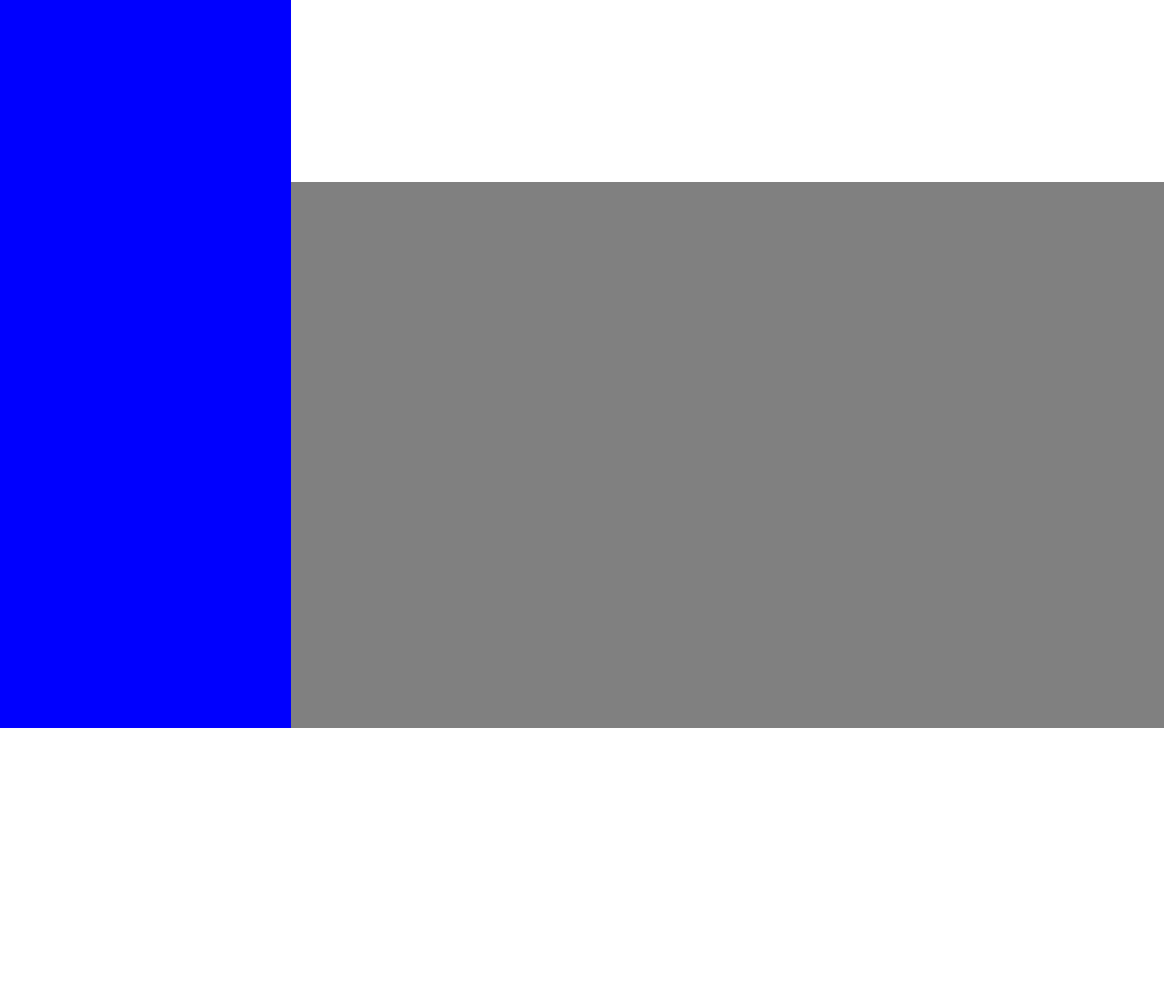
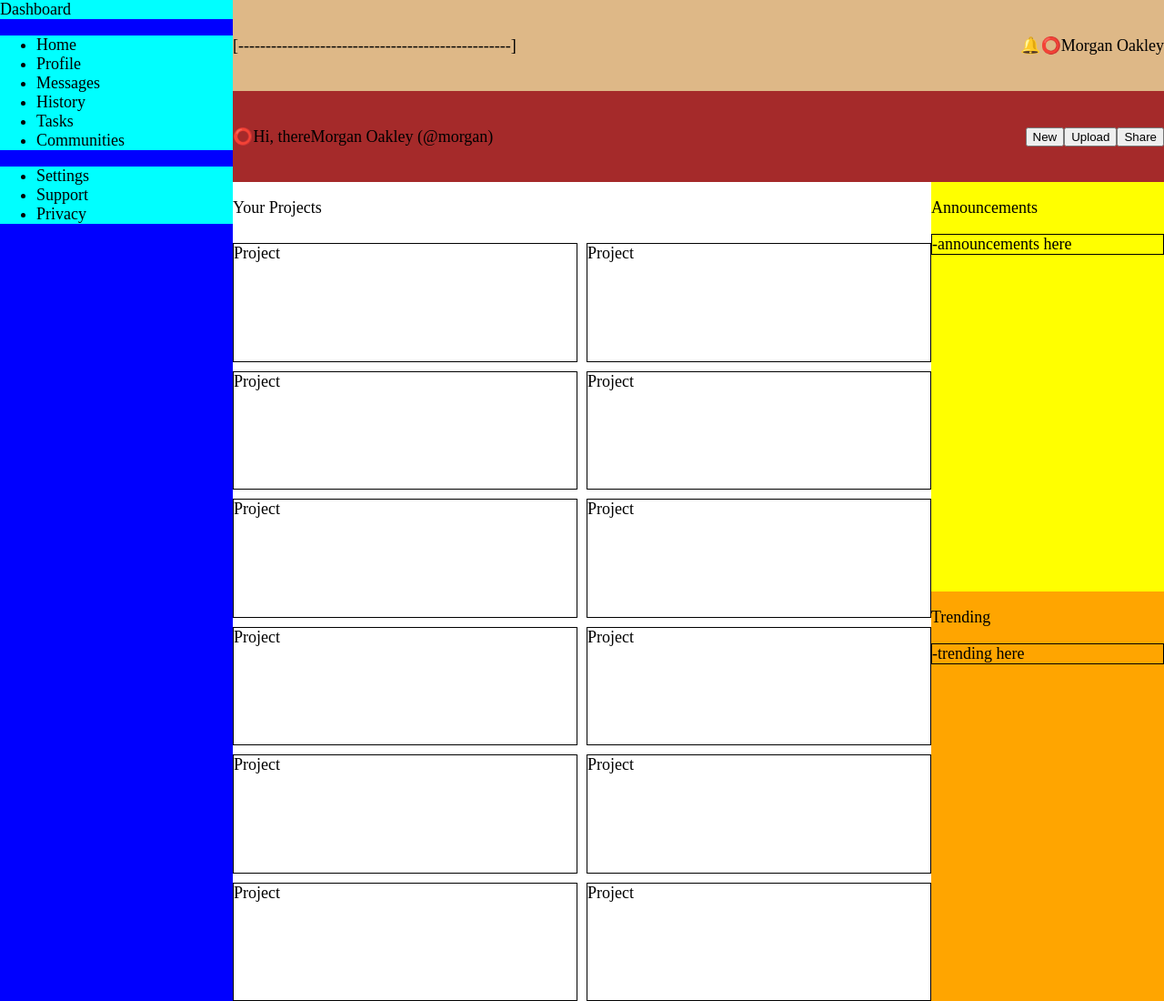
Before and after one commit to rudnam/odin-admin-dashboard, a plain HTML site: page index.html in a window 1280 px wide. Shown: the whole page at 91% size. Before the commit the page ends 800 px from the top, so only its background shows below. Drawn offline with Linux system fonts and the light colour scheme.

Commit message:
Set up layout

```diff
--- a/assets/style.css
+++ b/assets/style.css
@@ -1,14 +1,14 @@
 :root, body {
     margin: 0;
     padding: 0;
-    font-size: 16px;
+    font-size: 18px;
     min-height: 100vh;
 }
 
 .container {
     height: 100vh;
     display: grid;
-    grid-template-columns: 1fr 3fr;
+    grid-template-columns: minmax(220px,1fr) 4fr;
     grid-template-rows: 200px 1fr;
 }
 
@@ -18,14 +18,69 @@
     background-color: blue;
 }
 
+.title, .sidebuttons, .sidemisc {
+    background-color: aqua;
+}
+
 .header {
+    display: grid;
     grid-column: 2 / 3;
     grid-row: 1 / 2;
     background-color: white;
 }
 
+.top-header {
+    background-color: burlywood;
+    display: flex;
+    justify-content: end;
+    align-items: center;
+}
+
+.search-bar {
+    margin-right: auto;
+}
+
+.bottom-header {
+    background-color: brown;
+    display: flex;
+    justify-content: end;
+    align-items: center;
+}
+
+.greeting {
+    margin-right: auto;
+}
+
 .content {
+    display: grid;
+    grid-template-columns: 3fr minmax(220px,1fr);
+    grid-template-rows: 450px 450px;
     grid-column: 2 / 3;
     grid-row: 2 / 3;
     background-color: grey;
 }
+
+.projects {
+    display: grid;
+    grid-template-rows: min-content auto;
+    grid-template-columns: repeat(auto-fit, minmax(250px, 1fr));
+    gap: 10px;
+    background-color: #fff;
+    grid-row: 1 / -1;
+}
+
+.projects-title {
+    grid-column: 1 / -1;
+}
+.card {
+    border: 1px solid black;
+
+}
+.announcements {
+    background-color: yellow;
+}
+
+.trending {
+    background-color: orange;
+    grid-column: 2 / 3;
+}
--- a/index.html
+++ b/index.html
@@ -10,20 +10,69 @@
     <body>
         <div class="container">
             <div class="sidebar">
-
+                <div class="title">
+                    Dashboard
+                </div>
+                <div class="sidebuttons">
+                    <ul>
+                        <li>Home</li>
+                        <li>Profile</li>
+                        <li>Messages</li>
+                        <li>History</li>
+                        <li>Tasks</li>
+                        <li>Communities</li>
+                    </ul>
+                </div>
+                <div class="sidemisc">
+                    <ul>
+                        <li>Settings</li>
+                        <li>Support</li>
+                        <li>Privacy</li>
+                    </ul>
+                </div>
             </div>
             <div class="header">
-
+                <div class="top-header">
+                    <div class="search-bar">[--------------------------------------------------]</div>
+                    <div class="bell">🔔</div>
+                    <div class="profile-small">⭕</div>
+                    <div class="name-small">Morgan Oakley</div>
+                </div>
+                <div class="bottom-header">
+                    <div class="profile-big">⭕</div>
+                    <div class="greeting"><span class="txt-tiny">Hi, there</span>Morgan Oakley (@morgan)</div>
+                    <button>New</button>
+                    <button>Upload</button>
+                    <button>Share</button>
+                </div>
             </div>
             <div class="content">
                 <div class="projects">
-
+                    <p class="projects-title">Your Projects</p>
+                    <div class="project card">Project</div>
+                    <div class="project card">Project</div>
+                    <div class="project card">Project</div>
+                    <div class="project card">Project</div>
+                    <div class="project card">Project</div>
+                    <div class="project card">Project</div>
+                    <div class="project card">Project</div>
+                    <div class="project card">Project</div>
+                    <div class="project card">Project</div>
+                    <div class="project card">Project</div>
+                    <div class="project card">Project</div>
+                    <div class="project card">Project</div>
                 </div>
                 <div class="announcements">
-
+                    <p class="ann-title">Announcements</p>
+                    <div class="card">
+                        -announcements here
+                    </div>
                 </div>
                 <div class="trending">
-
+                    <p class="trending-title">Trending</p>
+                    <div class="card">
+                        -trending here
+                    </div>
                 </div>
             </div>
         </div>
```
